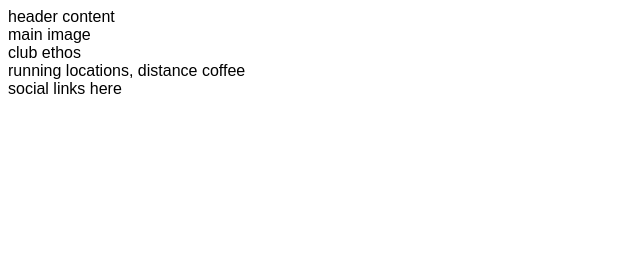
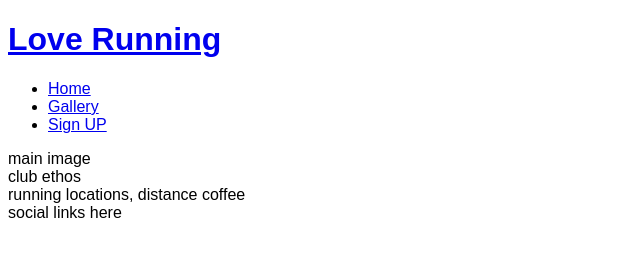
Before and after one commit to J-R77-stack/love--running, a plain HTML site: page index.html in a window 1280 px wide. Shown: the whole page, without its empty margins (0-640 px from the left). Drawn offline with Linux system fonts and the light colour scheme.

Commit message:
Add basic header structure

```diff
--- a/index.html
+++ b/index.html
@@ -11,7 +11,23 @@
     <Title>Love Running</Title>
 </head>
 <body>
-    <header>header content</header>
+    <header>
+        <a href="index.html">
+        <h1>Love Running</h1>
+    </a>
+    <nav>
+        <ul><li>
+            <a href="index.html">Home</a>
+        </li>
+        <li>
+            <a href="#">Gallery</a>
+        </li>
+        <li>
+            <a href="#">Sign UP</a>
+        </li>
+    </ul>
+    </nav>
+    </header>
     <section>
         main image
     </section>
```
